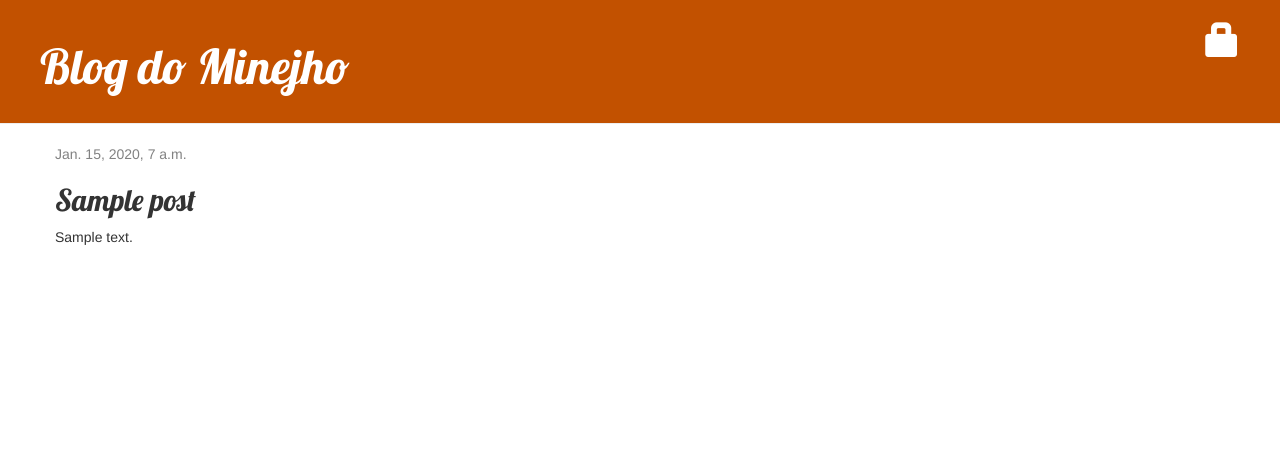
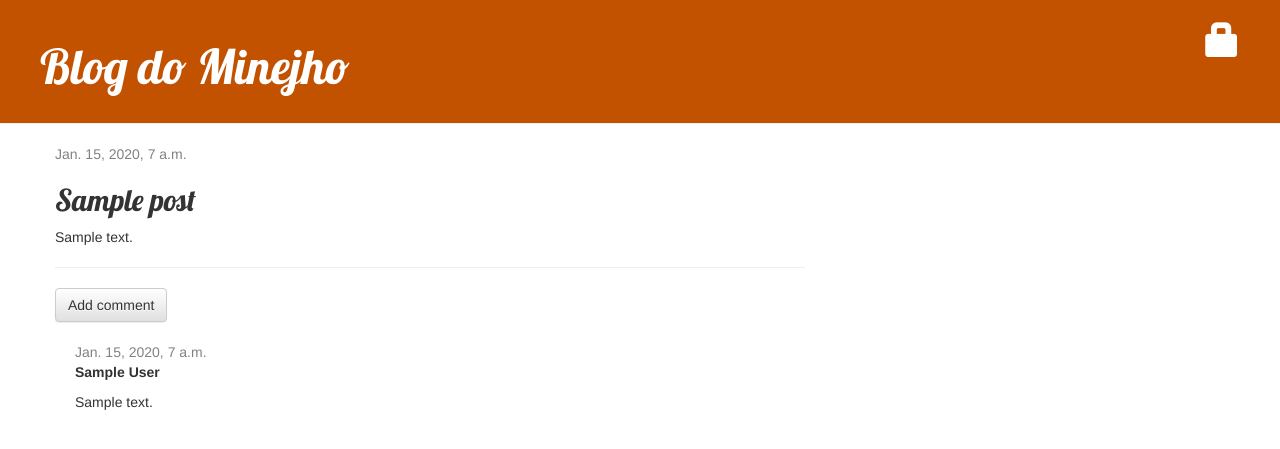
Before and after one commit to JhonnyJohnJones/my-first-blog, a Django app: page /post/1/ in a window 1280 px wide. Shown: the top 449 px of the page. Run offline with Django 3.2, Linux system fonts and the light colour scheme; tables that the repository leaves empty hold one stand-in row (values such as "Sample post"); parts of the project's set-up code (start-up, migrations or seed data) failed here and were passed over; some libraries are stand-ins or nearby versions.

Commit message:
comentarios

```diff
--- a/blog/admin.py
+++ b/blog/admin.py
@@ -1,4 +1,5 @@
 from django.contrib import admin
-from .models import Post
+from .models import Post, Comment
 
 admin.site.register(Post)
+admin.site.register(Comment)
--- a/blog/models.py
+++ b/blog/models.py
@@ -1,3 +1,4 @@
+from pyexpat import model
 from django.conf import settings
 from django.db import models
 from django.utils import timezone
@@ -14,5 +15,26 @@ class Post(models.Model):
         self.published_date = timezone.now()
         self.save()
 
+    def approved_comments(self):
+        return self.comments.filter(approved_comment=True)
+
+    def not_approved_comments(self):
+        return self.comments.filter(approved_comment=False)
+
     def __str__(self):
         return self.title
+
+
+class Comment(models.Model):
+    post = models.ForeignKey('blog.post', on_delete=models.CASCADE, related_name='comments')
+    author = models.CharField(max_length=200)
+    text = models.TextField()
+    created_date = models.DateTimeField(default=timezone.now)
+    approved_comment = models.BooleanField(default=False)
+
+    def approve(self):
+        self.approved_comment = True
+        self.save()
+
+    def __str__(self):
+        return self.text
--- a/blog/static/css/blog.css
+++ b/blog/static/css/blog.css
@@ -48,3 +48,7 @@ h1, h2, h3, h4 {
 .post h2 a, .post h2 a:visited {
     color: #000000;
 }
+
+.comment {
+    margin: 20px 0px 20px 20px;
+}
--- a/blog/templates/blog/post_detail.html
+++ b/blog/templates/blog/post_detail.html
@@ -15,6 +15,24 @@
         {% endif %}
         <h2>{{ post.title }}</h2>
         <p>{{ post.text }}</p>
-
+        <hr>
+        <a class="btn btn-default" href="{% url 'add_comment_to_post' pk=post.pk %}">Add comment</a>
+        {% for comment in post.comments.all %}
+            {% if user.is_authenticated or comment.approved_comment %}
+            <div class="comment">
+                <div class="date">
+                    {{ comment.created_date }}
+                    {% if not comment.approved_comment %}
+                    <a class="btn btn-default" href="{% url 'comment_remove' pk=comment.pk %}"><span class="glyphicon glyphicon-remove"></span></a>
+                    <a class="btn btn-default" href="{% url 'comment_approve' pk=comment.pk %}"><span class="glyphicon glyphicon-ok"></span></a>
+                    {% endif %}
+                </div>
+                <strong>{{ comment.author }}</strong>
+                <p>{{ comment.text|linebreaks }}</p>
+            </div>
+            {% endif %}
+        {% empty %}
+            <p>No comments here yet :(</p>
+        {% endfor %}
     </div>
 {% endblock %}
--- a/blog/templates/blog/post_list.html
+++ b/blog/templates/blog/post_list.html
@@ -8,6 +8,11 @@
         </div>
         <h2><a href="{% url 'post_detail' pk=post.pk %}">{{ post.title }}</a></h2>
         <p>{{ post.text|linebreaksbr }}</p>
+        <a href="{% url 'post_detail' pk=post.pk %}">Comments: {{ post.approved_comments.count }}</a>
+        <br>
+        {% if user.is_authenticated %}
+            <a href="{% url 'post_detail' pk=post.pk  %}" class="not_approved">Comments to approve: {{ post.not_approved_comments.count }}</a>
+        {% endif %}
     </div>
 {% endfor %}
 {% endblock %}
--- a/blog/urls.py
+++ b/blog/urls.py
@@ -10,4 +10,7 @@ urlpatterns = [
     path('drafts/', views.post_draft_list, name='post_draft_list'),
     path('post/<pk>/publish/', views.post_publish, name='post_publish'),
     path('post/<pk>/remove/', views.post_remove, name='post_remove'),
+    path('post/<pk>/comment/', views.add_comment_to_post, name='add_comment_to_post'),
+    path('comment/<int:pk>/approve', views.comment_approve, name='comment_approve'),
+    path('comment/<int:pk>/remove', views.comment_remove, name='comment_remove'),
 ]
--- a/blog/views.py
+++ b/blog/views.py
@@ -3,8 +3,8 @@ from django.shortcuts import render, get_object_or_404
 from django.utils import timezone
 from django.shortcuts import redirect
 from django.contrib.auth.decorators import login_required
-from .models import Post
-from .forms import PostForm
+from .models import Post, Comment
+from .forms import CommentForm, PostForm
 
 
 # Create your views here.
@@ -60,3 +60,28 @@ def post_remove(request, pk):
     post = get_object_or_404(Post, pk=pk)
     post.delete()
     return redirect('post_list')
+
+def add_comment_to_post(request, pk):
+    post = get_object_or_404(Post, pk=pk)
+    if request.method == 'POST':
+        form = CommentForm(request.POST)
+        if form.is_valid:
+            comment = form.save(commit=False)
+            comment.post = post
+            comment.save()
+            return redirect('post_detail', pk=post.pk)
+    else:
+        form = CommentForm()
+    return render(request, 'blog/add_comment_to_post.html', {'form': form})
+
+@login_required
+def comment_remove(request, pk):
+    comment = get_object_or_404(Comment, pk=pk)
+    comment.delete()
+    return redirect('post_detail', pk=comment.post.pk)
+
+@login_required
+def comment_approve(request, pk):
+    comment = get_object_or_404(Comment, pk=pk)
+    comment.approve()
+    return redirect('post_detail', pk=comment.post.pk)
```
Also changed, not shown: blog/forms.py (+10 -2 lines), blog/templates/blog/add_comment_to_post.html (added, +10 -0 lines), blog/migrations/0002_comment.py (added), blog/migrations/0003_rename_aproved_comment_comment_approved_comment.py (added).
